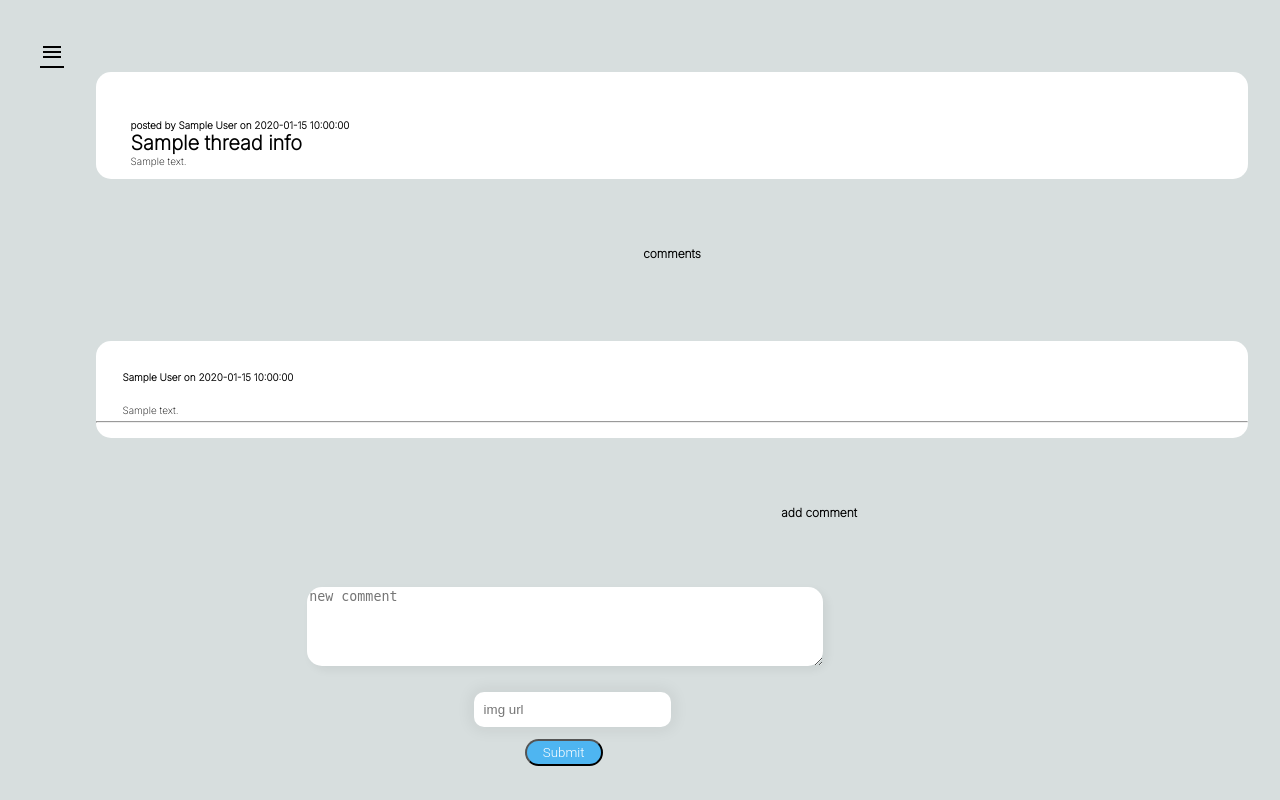
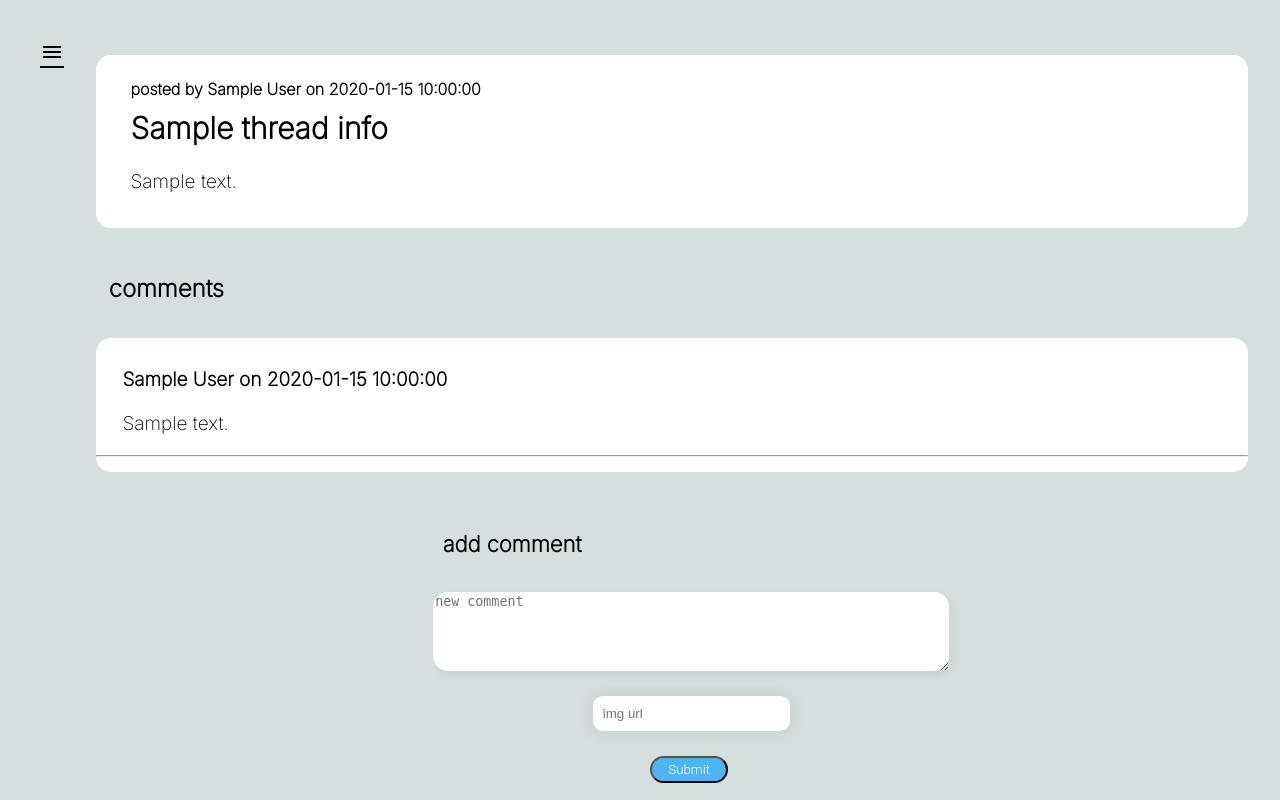
Before and after one commit to HiramLpzRdz/TechX-TeamMiners, a Flask app: template templates/thread.html in a window 1280 px wide; the page is wider, and only the part inside the window is pictured. Run offline with Flask 2, Linux system fonts and the light colour scheme; the template is opened without the code that fills it: most values are stand-ins (such as "Sample title", 1, 10 or a date in 2020); some libraries are stand-ins or nearby versions.

Commit message:
fixed css bugs

```diff
--- a/static/css/thread.css
+++ b/static/css/thread.css
@@ -14,22 +14,34 @@ body {
 }
 
 h1 {
-   width: 70%;
+   width: 90%;
    margin-left: 3%;
+   margin-bottom: 2%;
+   font-size: 300%;
+   font-weight: bold;
 }
 
 h4 {
-   margin-top:3%;
+   margin-top:1%;
    margin-left: 3%;
+   margin-bottom: 1%;
+   font-size: 1.6em;
+}
+
+.tag {
+  font-size: 1.7em;
+  margin-bottom: 2%;
 }
 
 .thread_content {
     width: 95%;
     margin-left:3%;
+    margin-top: 1%;
+    margin-bottom: 2%;
+    font-size: 1.9em;
 }
 
 .linked_image{
-    margin-top:3%;
     margin: auto;
     display: block;
 }
@@ -43,7 +55,7 @@ h4 {
 input[type=submit]{
    display:inline-block;
    padding:0.3em 1.2em;
-   margin-left: 37%;
+   margin-left: 46.8%;
    margin-top: 1%;
    border-radius:2em;
    box-sizing: border-box;
@@ -72,8 +84,8 @@ input[type=submit]:hover{
 }
 
 .comment_input{
+  display: block;
   margin: auto;
-  display: block;
   width:40%;
   resize: vertical;
   padding:2px;
@@ -81,8 +93,6 @@ input[type=submit]:hover{
   border:0;
   box-shadow:4px 4px 10px rgba(0,0,0,0.06);
   height: 75px;
-  margin-left: 20%;
-
 }
 
 .all_comments{
@@ -92,7 +102,6 @@ input[type=submit]:hover{
     width: 90%;
     background-color:white;
     margin-left: 5%;
-    margin-top: 1%;
 }
 
 .individual_comment{
@@ -103,7 +112,7 @@ input[type=submit]:hover{
     padding-top: 5px;
     padding-left:15px;
     padding-right:15px;
-    padding-bottom:5px;
+    padding-bottom:20px;
 }
 
 .comment_image {
@@ -113,17 +122,19 @@ input[type=submit]:hover{
 
 .new_comment_text {
   display:block;
-  margin-left: 28%;
+  margin-left: -20%;
   font-weight: bold;
-  font-size:120%;
+  font-size:220%;
+  margin-top: 2%;
 
 }
 
 .comments_header {
   display:block;
-  margin-left:5%;
+  margin-left:-74%;
   font-weight: bold;
-  font-size:120%;
+  font-size:240%;
+  margin-top: 1%;
 }
 
 input[type=text] {
@@ -131,12 +142,18 @@ input[type=text] {
   border:0;
   box-shadow:0 0 15px 4px rgba(0,0,0,0.06);
   border-radius:10px;
+  display:block;
+  margin: auto;
   margin-top:2%;
-  margin-left: 33%;
 }
 
 .comment_source {
    margin-bottom: 2%;
+   font-size: 1.9em;
+}
+
+.comment_content {
+    font-size: 1.9em;
 }
 .tag {
    display:inline-block;
--- a/templates/new_thread.html
+++ b/templates/new_thread.html
@@ -32,11 +32,11 @@
     </div>
     <div class="main">
         <a href="#" class="material-icons-outlined menu"> menu </a>
-        <h1>
+        <h1 class="header">
             Create new thread:
         </h1>
         <form action = '/create_thread', method = 'POST'>
-            <input type="text" name='title' placeholder="Title:"/><br>
+            <input class="title" type="text" name='title' placeholder="Title:"/><br>
             <input type="text" name="tags" placeholder="enter tags:"><br>
             <textarea class="post_text" name="text" placeholder="new thread..."></textarea><br>
             <div class="below_input">
--- a/templates/thread.html
+++ b/templates/thread.html
@@ -34,7 +34,7 @@
         <a href="#" class="material-icons-outlined menu"> menu </a>
         <div class="post">
             <h4>posted by {{thread_info['author']}} on {{thread_info['date_time']}}</h4>
-            <h1>{{thread_info['title']}}</h1>
+            <h1><b>{{thread_info['title']}}</b></h1>
             {% if 'tags' in thread_info %}
             <div class="tags">
                 {% for tag in thread_info['tags'] %}
```
Also changed, not shown: static/css/new_thread.css (+16 -12 lines).
